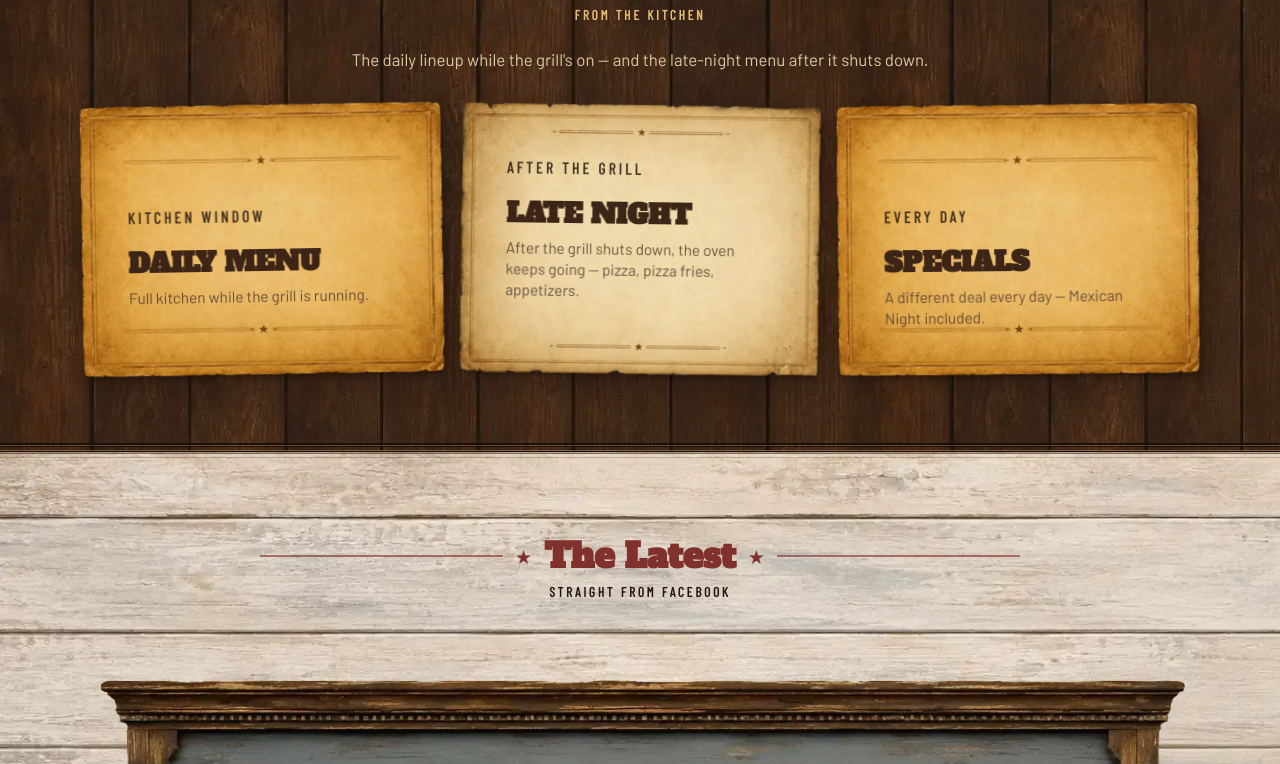
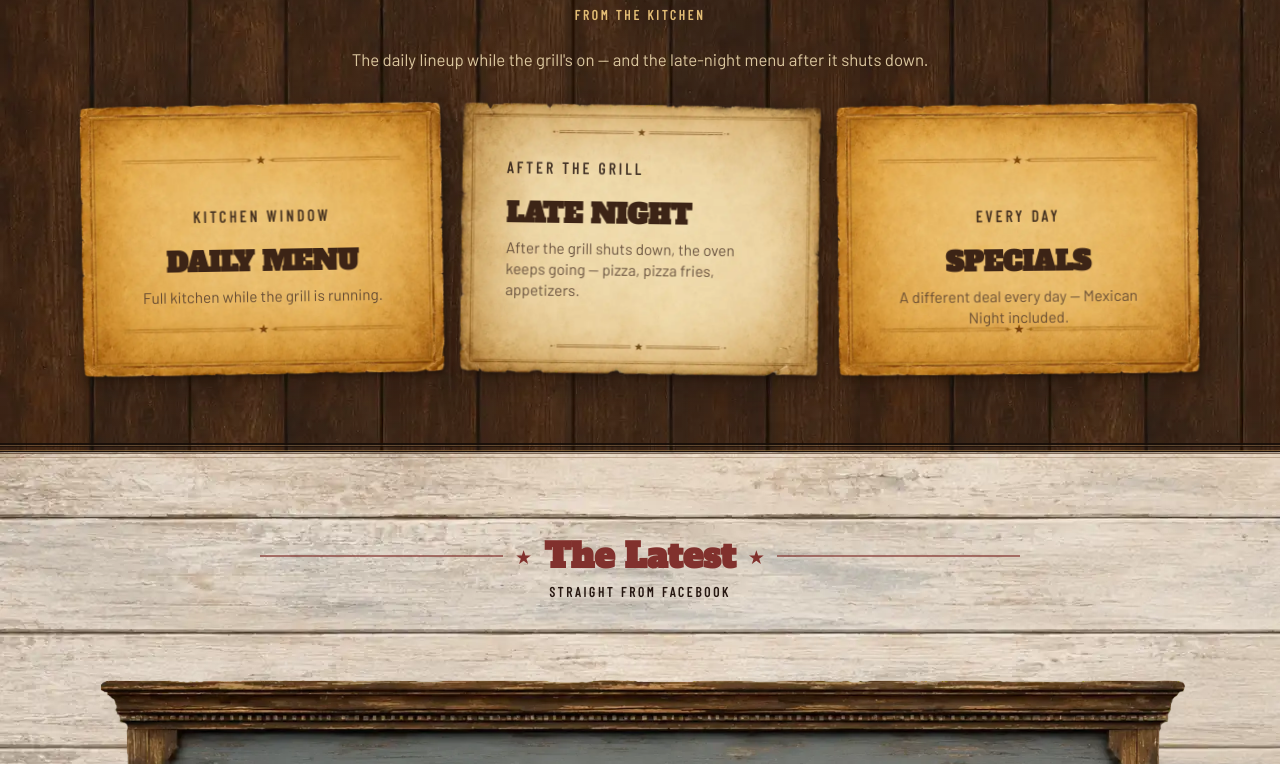
Before and after one commit to joshua-werlein/grayzn-buffalo, an Astro site: page / in a window 1280 px wide. Shown: the part 1384-2148 px from the top of the page. Built offline with nearby package versions, Linux system fonts and the light colour scheme; Astro itself is replaced by a stand-in of ours; no server answers.

Commit message:
Update index.astro

```diff
--- a/src/pages/index.astro
+++ b/src/pages/index.astro
@@ -464,6 +464,7 @@ const welcomePhotoSequences = [visibleWelcomeTiles, visibleWelcomeTiles];
   .menu-card p:not(.menu-card__eyebrow){margin:0;color:#503a2c;font-family:var(--body);font-size:clamp(.9rem,1.2vw,1rem);line-height:1.38}
   .menu-card--late{--menu-poster:url('/images/menu/menu-poster-late-night.webp');--poster-tilt:.8deg;--poster-hover-tilt:.22deg}
   .menu-card--specials{--menu-poster:url('/images/menu/menu-poster-specials.webp');--poster-tilt:-.6deg;--poster-hover-tilt:-.18deg}
+  .menu-card--daily,.menu-card--specials{align-items:center;text-align:center}
   .menu-card--daily,.menu-card--specials{padding-top:28%}
   .menu-card.reveal.in{transform:rotate(var(--poster-tilt))}
   .menu-card:hover,.menu-card:focus-visible,.menu-card.reveal.in:hover,.menu-card.reveal.in:focus-visible{z-index:2;transform:translateY(-7px) rotate(var(--poster-tilt));filter:drop-shadow(2px 7px 4px rgba(18,10,6,.46)) drop-shadow(12px 24px 28px rgba(18,10,6,.48))}
```
